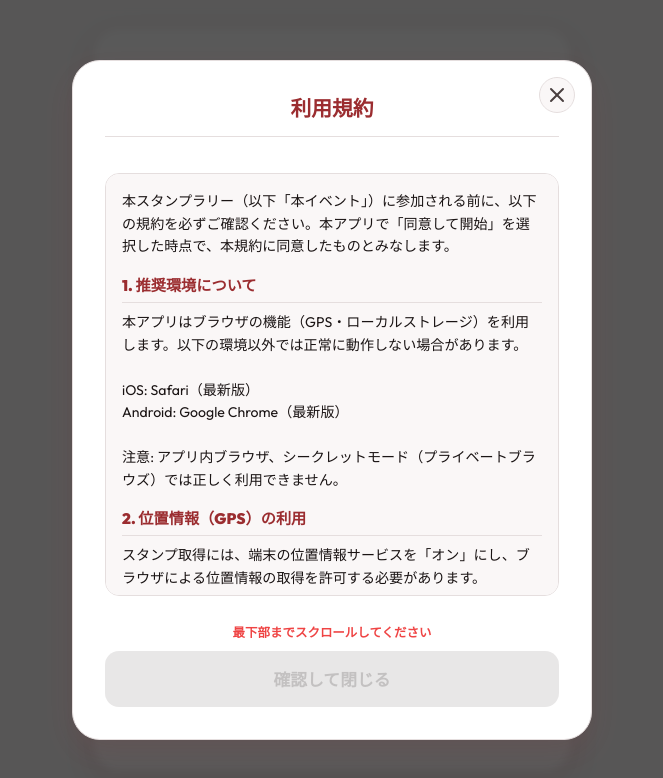
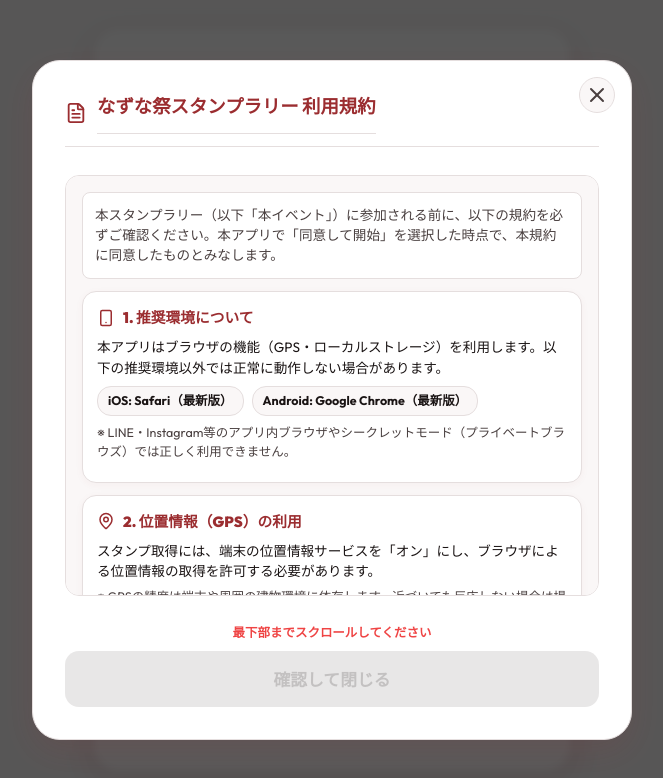
Before and after one commit to J105588/nazuna-stamp, a React (Vite) app: page / in a window 1280 px wide. Both pictures are taken after a click on the button "利用規約を確認する". Shown: the top 778 px of the page, without its empty margins (308-971 px from the left). Built offline with nearby package versions, Linux system fonts and the light colour scheme; no server answers; the database is empty.

Commit message:
feat: implement StampCard component with grid display, area selection, and progress tracking alongside styling definitions

```diff
--- a/src/components/TermsModal.jsx
+++ b/src/components/TermsModal.jsx
@@ -1,5 +1,5 @@
 import React, { useState, useEffect } from 'react';
-import { X } from 'lucide-react';
+import { X, Smartphone, MapPin, HardDrive, Gift, ShieldAlert, FileText } from 'lucide-react';
 
 const TermsModal = ({ onClose, forceScroll = true }) => {
   const [hasScrolledToBottom, setHasScrolledToBottom] = useState(!forceScroll);
@@ -32,46 +32,60 @@ const TermsModal = ({ onClose, forceScroll = true }) => {
 
   return (
     <div className="modal-overlay" onClick={() => onClose(false)}>
-      <div className="modal-content" onClick={e => e.stopPropagation()}>
+      <div className="modal-content terms-modal-content" onClick={e => e.stopPropagation()}>
         <button className="modal-close" onClick={() => onClose(false)}>
           <X size={24} />
         </button>
-        <h3>利用規約</h3>
+        <div className="terms-header">
+          <FileText size={22} className="terms-header-icon" />
+          <h3>なずな祭スタンプラリー 利用規約</h3>
+        </div>
+
         <div className="terms-scroll-area" onScroll={handleScroll}>
-          <p>本スタンプラリー（以下「本イベント」）に参加される前に、以下の規約を必ずご確認ください。本アプリで「同意して開始」を選択した時点で、本規約に同意したものとみなします。</p>
+          <p className="terms-intro">
+            本スタンプラリー（以下「本イベント」）に参加される前に、以下の規約を必ずご確認ください。本アプリで「同意して開始」を選択した時点で、本規約に同意したものとみなします。
+          </p>
 
-          <h4>1. 推奨環境について</h4>
-          <p>本アプリはブラウザの機能（GPS・ローカルストレージ）を利用します。以下の環境以外では正常に動作しない場合があります。<br /><br />
-            iOS: Safari（最新版）<br />
-            Android: Google Chrome（最新版）<br /><br />
-            注意: アプリ内ブラウザ、シークレットモード（プライベートブラウズ）では正しく利用できません。</p>
+          <div className="terms-card-item">
+            <h4><Smartphone size={18} /> 1. 推奨環境について</h4>
+            <p>本アプリはブラウザの機能（GPS・ローカルストレージ）を利用します。以下の推奨環境以外では正常に動作しない場合があります。</p>
+            <div className="env-list">
+              <span className="env-tag">iOS: Safari（最新版）</span>
+              <span className="env-tag">Android: Google Chrome（最新版）</span>
+            </div>
+            <p className="terms-note">※ LINE・Instagram等のアプリ内ブラウザやシークレットモード（プライベートブラウズ）では正しく利用できません。</p>
+          </div>
 
-          <h4>2. 位置情報（GPS）の利用</h4>
-          <p>スタンプ取得には、端末の位置情報サービスを「オン」にし、ブラウザによる位置情報の取得を許可する必要があります。<br /><br />
-            GPSの精度は端末や周囲の建物環境に依存します。近づいても反応しない場合は、場所を少し移動して再試行してください。</p>
+          <div className="terms-card-item">
+            <h4><MapPin size={18} /> 2. 位置情報（GPS）の利用</h4>
+            <p>スタンプ取得には、端末の位置情報サービスを「オン」にし、ブラウザによる位置情報の取得を許可する必要があります。</p>
+            <p className="terms-note">※ GPSの精度は端末や周囲の建物環境に依存します。近づいても反応しない場合は場所を移動して再試行してください。</p>
+          </div>
 
-          <h4>3. データの保存について</h4>
-          <p>取得したスタンプ情報は、お使いの端末内に保存されます。サーバーには保存されません。<br /><br />
-            以下の操作を行うと、取得したスタンプがすべて消去され、復元はできませんのでご注意ください。<br />
-            ・ブラウザの「履歴」や「キャッシュ」の削除<br />
-            ・スマートフォンのストレージ最適化（クリーナーアプリ等の実行）<br />
-            ・スタンプ取得時とは別のブラウザでのアクセス</p>
+          <div className="terms-card-item">
+            <h4><HardDrive size={18} /> 3. データの保存について</h4>
+            <p>取得したスタンプ情報は、お使いの端末内に保存されます（サーバーには自動保存されません）。</p>
+            <p className="terms-warning-text">
+              以下の操作を行うと取得したスタンプが消去され、復元できなくなりますのでご注意ください。<br />
+              ・ブラウザの履歴・キャッシュの削除<br />
+              ・ストレージ最適化アプリの実行<br />
+              ・別ブラウザでのアクセス
+            </p>
+          </div>
 
-          <h4>4. 特典の引き換え（お一人様1回まで）</h4>
-          <p>本スタンプラリーには複数のエリア（コース）が存在しますが、特典の引き換えはお一人様につき1回（いずれか1エリアでのコンプリート時のみ）に限ります。1つのエリアでコンプリート特典を引き換えた後は、別のエリアで2回目の引き換えを行うことはできません。<br /><br />
-            スタンプをすべてコンプリートした際に出現する「引き換え画面」は、必ずスタッフの指示に従って操作してください。<br /><br />
-            スタッフの確認前に誤って「使用済み」にした場合、再発行はできません。<br />
-            一度「使用済み」となった特典は再利用できません。<br />
-            画面のスクリーンショットによる引き換えは無効です。<br />
-            特典の配布は数に限りがあるため、全ての参加者への配布を保証するものではありません。</p>
+          <div className="terms-card-item">
+            <h4><Gift size={18} /> 4. 特典の引き換え（お一人様1回まで）</h4>
+            <p>特典の引き換えはお一人様につき1回（いずれか1エリアのコンプリート時のみ）に限ります。1つのエリアで引き換えた後、別エリアで2回目の引き換えを行うことはできません。</p>
+            <p className="terms-note">
+              ※ 引き換え画面は必ずスタッフの指示に従って操作してください。誤って使用済みにした場合の再発行・スクリーショットでの引き換えは無効です。
+            </p>
+          </div>
 
-          <h4>5. 免責事項・注意事項</h4>
-          <p>本アプリの使用中に発生した事故、怪我、端末の故障、紛失、またはデータの消失について、主催者は一切の責任を負いません。<br /><br />
-            本アプリの利用に伴う通信料は、参加者の負担となります。<br /><br />
-            歩きスマホは大変危険です。画面の操作は必ず安全な場所に立ち止まって行ってください。<br /><br />
-            位置情報の偽装（モックアプリの使用等）や、本システムの解析・改ざん、その他運営が不適切と判断した行為が発覚した場合、取得したスタンプや特典への権利を無効とします。<br /><br />
-            運営側は、参加者の承諾を得ることなく、本規約の内容を変更することができるものとします。変更後の規約は、本アプリ上に掲示した時点で効力を生じるものとします。<br /><br />
-            本サービスは予告なく中断・終了する場合があります。</p>
+          <div className="terms-card-item">
+            <h4><ShieldAlert size={18} /> 5. 免責事項・注意事項</h4>
+            <p>歩きスマホは大変危険です。画面操作は必ず安全な場所に立ち止まって行ってください。</p>
+            <p>位置情報の偽装やシステムの解析・改ざん等の不適切行為が発覚した場合、権利を無効とします。また、本アプリ利用中に発生した事故・損害について主催者は一切の責任を負いません。</p>
+          </div>
 
           <p className="copyright">©2026 なずな祭実行委員会</p>
         </div>
--- a/src/index.css
+++ b/src/index.css
@@ -2401,6 +2401,209 @@ html, body {
   padding: 4px;
 }
 
+/* ==========================================================================
+   FULL VIEW RESPONSIVE LAYOUTS (ADMIN & STAFF)
+   ========================================================================== */
+.admin-full-view,
+.staff-full-view {
+  min-height: 100vh;
+  width: 100%;
+  background: var(--bg-color, #f8fafc);
+  padding: clamp(12px, 3vw, 24px);
+  box-sizing: border-box;
+  display: flex;
+  justify-content: center;
+  align-items: flex-start;
+}
+
+.admin-dashboard-container {
+  width: 100%;
+  max-width: 1200px;
+  background: #ffffff;
+  border-radius: var(--radius-xl, 16px);
+  border: 1px solid var(--border-color, #cbd5e1);
+  box-shadow: var(--shadow-lg, 0 10px 30px rgba(0,0,0,0.08));
+  overflow: hidden;
+  margin: 0 auto;
+}
+
+.staff-dashboard {
+  width: 100%;
+  max-width: 800px;
+  background: #ffffff;
+  border-radius: var(--radius-xl, 16px);
+  border: 1px solid var(--border-color, #cbd5e1);
+  box-shadow: var(--shadow-lg, 0 10px 30px rgba(0,0,0,0.08));
+  overflow: hidden;
+  margin: 0 auto;
+}
+
+/* ==========================================================================
+   COMPLETE BANNER CARD STYLES
+   ========================================================================== */
+.complete-banner-card {
+  background: linear-gradient(135deg, #fffbe0, #fff3b0);
+  border: 2px solid #f59e0b;
+  border-radius: var(--radius-lg, 14px);
+  padding: 18px 22px;
+  margin-top: 20px;
+  box-shadow: 0 4px 15px rgba(245, 158, 11, 0.2);
+  display: flex;
+  flex-direction: column;
+  gap: 12px;
+  animation: popIn 0.3s cubic-bezier(0.175, 0.885, 0.32, 1.275);
+}
+
+.complete-header-row {
+  display: flex;
+  align-items: center;
+  gap: 14px;
+  text-align: left;
+}
+
+.complete-award-icon {
+  color: #d97706;
+  flex-shrink: 0;
+  filter: drop-shadow(0 2px 4px rgba(217, 119, 6, 0.3));
+}
+
+.complete-header-row h3 {
+  font-size: 1.2rem;
+  font-weight: 900;
+  color: #b45309;
+  margin: 0 0 2px 0;
+}
+
+.complete-header-row p {
+  font-size: 0.88rem;
+  color: #92400e;
+  margin: 0;
+  font-weight: 700;
+}
+
+.complete-reward-notice {
+  display: flex;
+  align-items: center;
+  justify-content: center;
+  gap: 8px;
+  background: #ffffff;
+  border: 1.5px solid #fcd34d;
+  padding: 10px 16px;
+  border-radius: 30px;
+  font-size: 0.85rem;
+  font-weight: 800;
+  color: #b45309;
+}
+
+.complete-reward-notice.exchanged {
+  background: #ecfdf5;
+  border-color: #6ee7b7;
+  color: #047857;
+}
+
+.bounce-arrow {
+  animation: bounce 1.5s infinite;
+  color: #d97706;
+}
+
+/* ==========================================================================
+   TERMS MODAL ENHANCED STYLES
+   ========================================================================== */
+.terms-modal-content {
+  max-width: 600px !important;
+  width: 95% !important;
+  border-radius: var(--radius-xl, 16px) !important;
+}
+
+.terms-header {
+  display: flex;
+  align-items: center;
+  gap: 10px;
+  padding-bottom: 12px;
+  border-bottom: 1px solid var(--border-color, #e2e8f0);
+  margin-bottom: 12px;
+  color: var(--primary-color, #9b2d30);
+}
+
+.terms-header h3 {
+  font-size: 1.15rem;
+  font-weight: 900;
+  margin: 0;
+}
+
+.terms-intro {
+  font-size: 0.85rem;
+  color: var(--text-medium, #475569);
+  line-height: 1.5;
+  margin-bottom: 16px;
+  background: #ffffff;
+  padding: 12px;
+  border-radius: var(--radius-sm, 6px);
+  border: 1px solid var(--border-color, #e2e8f0);
+}
+
+.terms-card-item {
+  background: #ffffff;
+  border: 1px solid var(--border-color, #e2e8f0);
+  border-radius: var(--radius-md, 10px);
+  padding: 14px;
+  margin-bottom: 12px;
+  box-shadow: var(--shadow-sm);
+  text-align: left;
+}
+
+.terms-card-item h4 {
+  display: flex;
+  align-items: center;
+  gap: 8px;
+  font-size: 0.92rem;
+  font-weight: 900;
+  color: var(--primary-color, #9b2d30);
+  margin: 0 0 8px 0;
+  border: none;
+  padding: 0;
+}
+
+.terms-card-item p {
+  font-size: 0.85rem;
+  color: var(--text-dark, #1e293b);
+  line-height: 1.5;
+  margin: 0 0 6px 0;
+}
+
+.env-list {
+  display: flex;
+  gap: 8px;
+  flex-wrap: wrap;
+  margin: 8px 0;
+}
+
+.env-tag {
+  background: var(--card-subtle-bg, #f1f5f9);
+  border: 1px solid var(--border-color, #cbd5e1);
+  padding: 4px 10px;
+  border-radius: 14px;
+  font-size: 0.78rem;
+  font-weight: 700;
+  color: var(--text-dark, #0f172a);
+}
+
+.terms-note {
+  font-size: 0.78rem !important;
+  color: var(--text-medium, #64748b) !important;
+  margin-top: 4px !important;
+}
+
+.terms-warning-text {
+  font-size: 0.8rem !important;
+  color: #b45309 !important;
+  background: #fffbebfb;
+  border: 1px solid #fde68a;
+  padding: 8px 12px;
+  border-radius: var(--radius-sm, 6px);
+  margin-top: 6px !important;
+}
+
 .staff-empty-state,
 .staff-apply-qr,
 .staff-editor {
```
Also changed, not shown: src/components/StampCard.jsx (+18 -9 lines).
